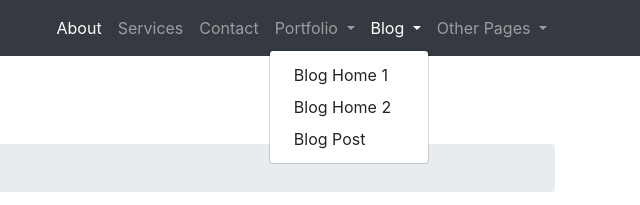
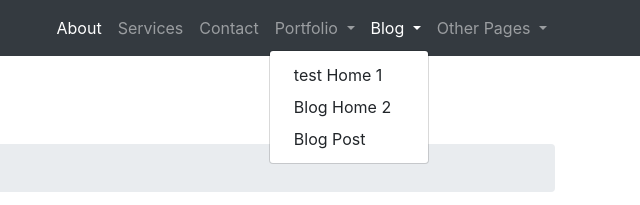
Before and after one commit to francescopaolorusso79/test, a website: page startbootstrap-modern-business-gh-pages/about.html in a window 1280 px wide. Both pictures are taken after a click on the link "Blog". Shown: the top 205 px of the page, 640-1280 px from the left. Drawn offline with Linux system fonts and the light colour scheme.

Commit message:
Update about.html

```diff
--- a/startbootstrap-modern-business-gh-pages/about.html
+++ b/startbootstrap-modern-business-gh-pages/about.html
@@ -55,7 +55,7 @@
               Blog
             </a>
             <div class="dropdown-menu dropdown-menu-right" aria-labelledby="navbarDropdownBlog">
-              <a class="dropdown-item" href="blog-home-1.html">Blog Home 1</a>
+              <a class="dropdown-item" href="test-home-1.html">test Home 1</a>
               <a class="dropdown-item" href="blog-home-2.html">Blog Home 2</a>
               <a class="dropdown-item" href="blog-post.html">Blog Post</a>
             </div>
```
